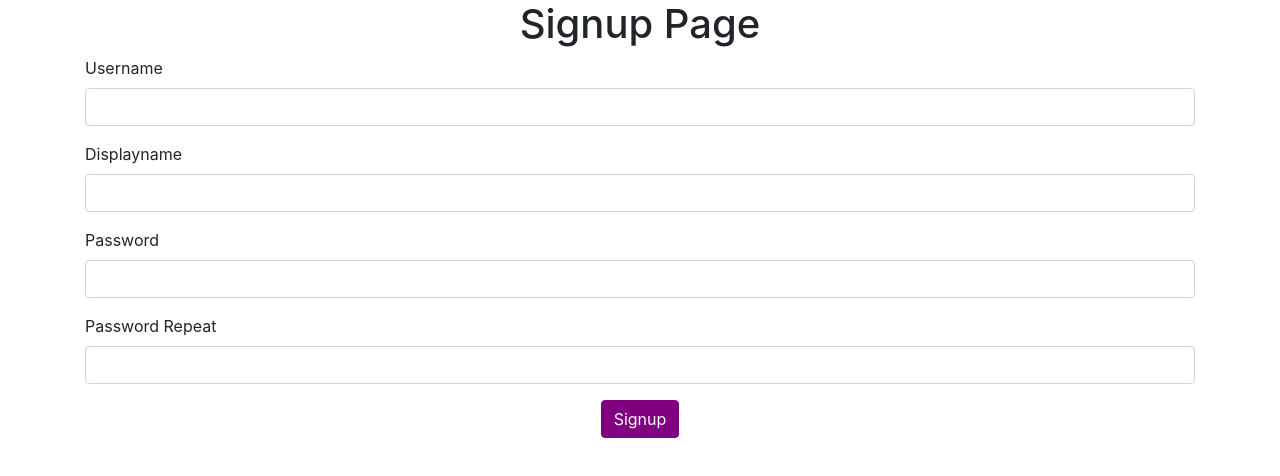
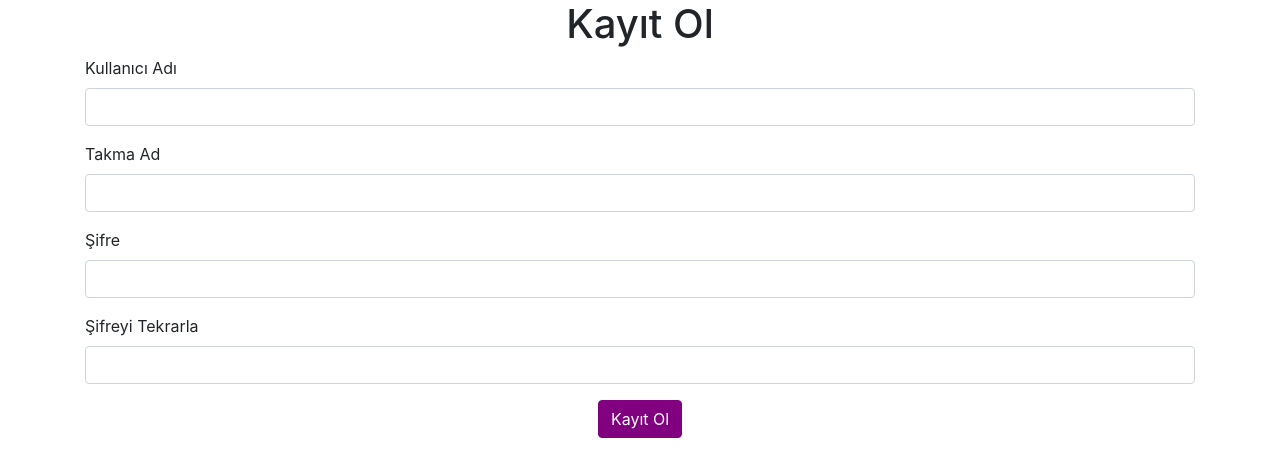
Before and after one commit to oguzhanbektas/FullStackExample, a React (Create React App) app in the folder frontend/: page / in a window 1280 px wide. Shown: the top 476 px of the page. Built offline with nearby package versions, Linux system fonts and the light colour scheme.

Commit message:
react install i18n and active

```diff
--- a/frontend/package.json
+++ b/frontend/package.json
@@ -8,9 +8,11 @@
     "@testing-library/user-event": "^7.2.1",
     "axios": "^0.19.2",
     "bootstrap": "^4.5.0",
+    "i18next": "^19.7.0",
     "node-sass": "^4.14.1",
     "react": "^16.13.1",
     "react-dom": "^16.13.1",
+    "react-i18next": "^11.7.1",
     "react-scripts": "3.4.1"
   },
   "scripts": {
--- /dev/null
+++ b/frontend/src/i18n.js
@@ -0,0 +1,40 @@
+import i18n from "i18next";
+import { initReactI18next } from "react-i18next";
+
+i18n.use(initReactI18next).init({
+  resources: {
+    en: {
+      translations: {
+        "Signup": "Sign up",
+        "Password mismatch": "Password mismatch",
+        "Username":"Username",
+        "Displayname": "Displayname",
+        "Password":"Password",
+        "Password Repeat":"Password Repeat"
+      },
+    },
+    tr: {
+      translations: {
+        "Signup": "Kayıt Ol",
+        "Password mismatch": "Şifreler aynı olmalı",
+        "Username":"Kullanıcı Adı",
+        "Displayname": "Takma Ad",
+        "Password":"Şifre",
+        "Password Repeat":"Şifreyi Tekrarla"
+      },
+    },
+  },
+  fallbackLng: "tr",
+  ns: ["translations"],
+  defaultNS: ["translations"],
+  keySeparator: false,
+  interpolation: {
+    escapeValue: false,
+    formatSeparator: ",",
+  },
+  react: {
+    wait: true,
+  },
+});
+
+export default i18n;
--- a/frontend/src/index.js
+++ b/frontend/src/index.js
@@ -5,6 +5,7 @@ import './bootstrap-override.scss';
 import App from './App';
 import UserSignupPage from './pages/UserSignupPage';
 import * as serviceWorker from './serviceWorker';
+import './i18n';
 
 ReactDOM.render(
   <React.StrictMode>
--- a/frontend/src/pages/UserSignupPage.js
+++ b/frontend/src/pages/UserSignupPage.js
@@ -1,6 +1,7 @@
 import React from "react";
 import { signup } from "../api/apiCalls.js";
 import Input from "../components/Input";
+import { withTranslation } from "react-i18next";
 class UserSignupPage extends React.Component {
   state = {
     username: null,
@@ -12,14 +13,15 @@ class UserSignupPage extends React.Component {
   };
 
   onChange = (event) => {
+    const { t } = this.props;
     const { name, value } = event.target;
     const errors = { ...this.state.errors };
     errors[name] = undefined;
     if (name === "passwordRepeat" || name === "password") {
       if (name === "password" && value !== this.state.passwordRepeat) {
-        errors.passwordRepeat = "Password mismatch";
+        errors.passwordRepeat = t("Password mismatch");
       } else if (name === "passwordRepeat" && value !== this.state.password) {
-        errors.passwordRepeat = "Password mismatch";
+        errors.passwordRepeat = t("Password mismatch");
       } else {
         errors.passwordRepeat = undefined;
       }
@@ -52,35 +54,35 @@ class UserSignupPage extends React.Component {
   };
 
   render() {
+    const { t } = this.props;
     const { pendingApiCall, errors } = this.state;
     const { username, displayName, password, passwordRepeat } = errors;
-
     return (
       <div className="container">
         <form>
-          <h1 className="text-center"> Signup Page </h1>
+          <h1 className="text-center"> {t("Signup")} </h1>
           <Input
             name="username"
-            label="Username"
+            label={t('Username')}
             error={username}
             onChange={this.onChange}
           />
           <Input
             name="displayName"
-            label="Displayname"
+            label={t('Displayname')}
             error={displayName}
             onChange={this.onChange}
           />
           <Input
             name="password"
-            label="Password"
+            label={t('Password')}
             error={password}
             onChange={this.onChange}
             type="password"
           />
           <Input
             name="passwordRepeat"
-            label="Password Repeat"
+            label={t('Password Repeat')}
             error={passwordRepeat}
             onChange={this.onChange}
             type="password"
@@ -95,7 +97,7 @@ class UserSignupPage extends React.Component {
               {pendingApiCall ? (
                 <span className="spinner-border spinner-border-sm"></span>
               ) : null}
-              Signup
+              {t("Signup")}
             </button>
           </div>
         </form>
@@ -104,4 +106,6 @@ class UserSignupPage extends React.Component {
   }
 }
 
-export default UserSignupPage;
+const UserSignupPageWithTranslation = withTranslation()(UserSignupPage);
+
+export default UserSignupPageWithTranslation;
```
Also changed, not shown: 1 other file (tests, documents, lock files or other folders).
